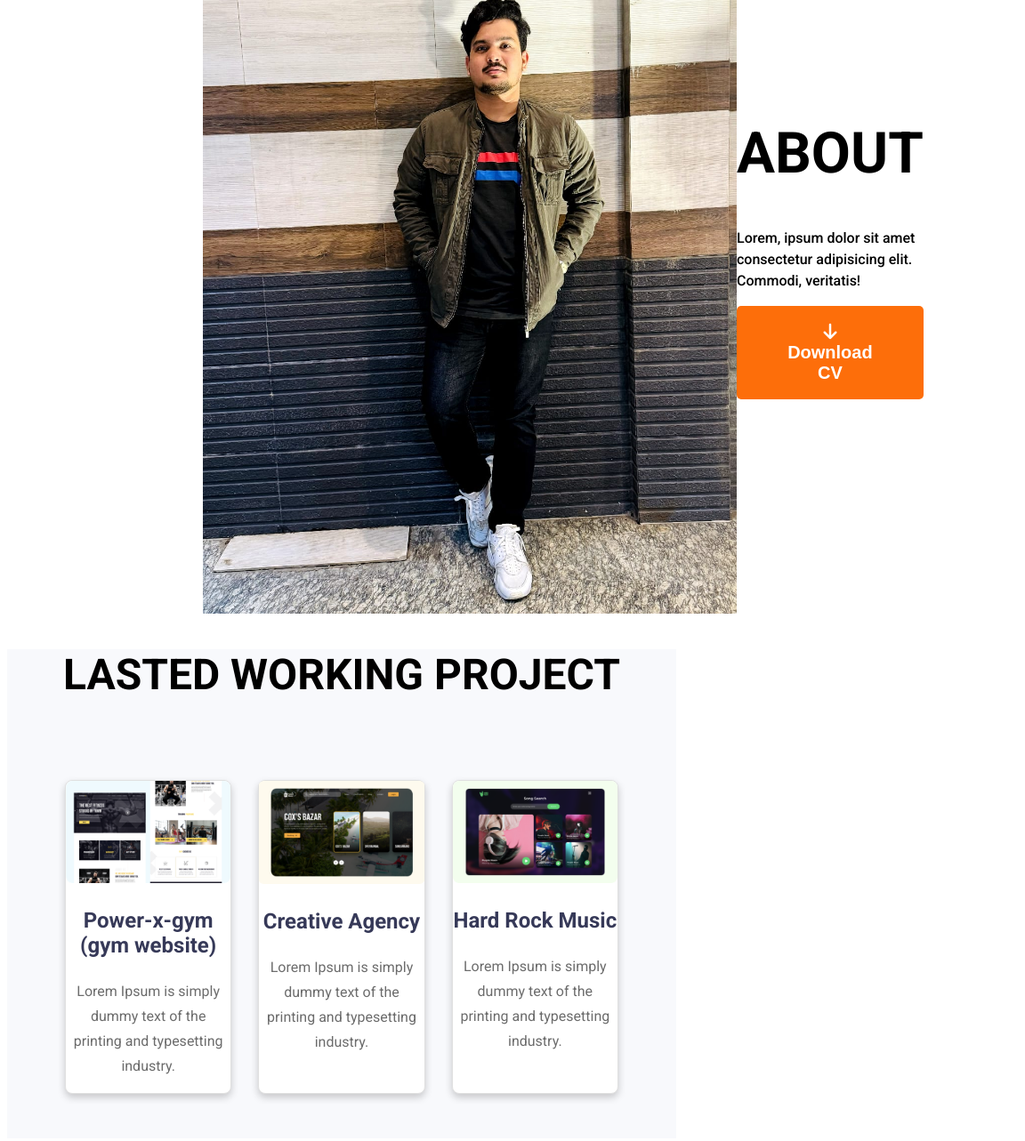
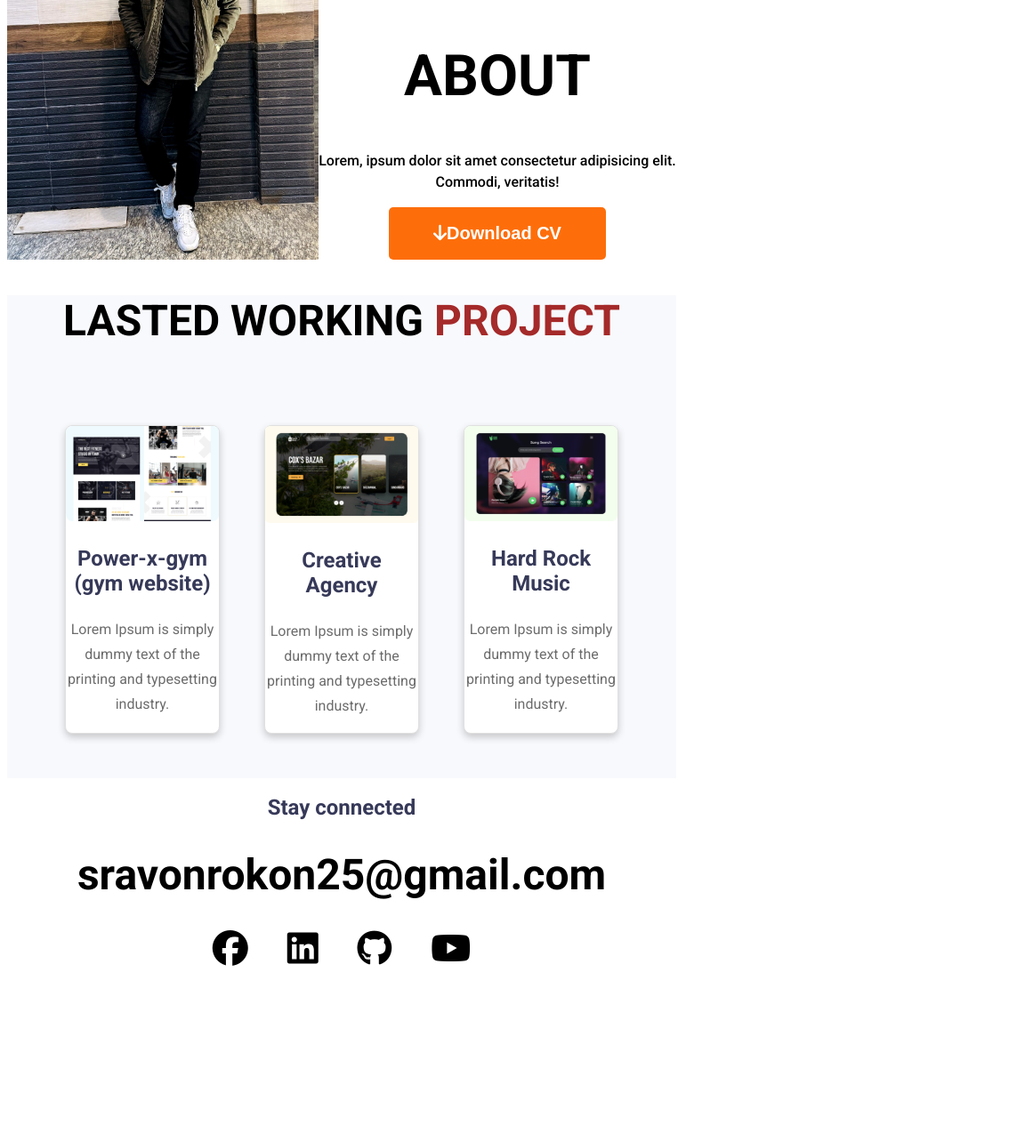
Before and after one commit to Shahinul99/personal-website-row, a plain HTML site: page index.html in a window 768 px wide. Shown: the part 774-2057 px from the top of the page at 89% size, 1152 px wide, since content can reach past the window. After the commit the page ends 1885 px from the top, so only its background shows below. Drawn offline with Linux system fonts and the light colour scheme.

Commit message:
added all code

```diff
--- a/index.html
+++ b/index.html
@@ -4,7 +4,7 @@
     <meta charset="UTF-8">
     <meta name="viewport" content="width=device-width, initial-scale=1.0">
     <title>personal-website-row</title>
-    <link rel="stylesheet" href="path/to/font-awesome/css/font-awesome.min.css">
+    <link rel="stylesheet" href="https://cdnjs.cloudflare.com/ajax/libs/font-awesome/6.6.0/css/all.min.css">
     <link rel="stylesheet" href="style.css">
 </head>
 <body class="roboto">
@@ -42,7 +42,7 @@
     <main>
         <section class="skills bg-color-two">
             <div class="skills-content">
-                <h1 class="banner-greeting-two">LASTED WORKING PROJECT</h1>
+                <h1 class="banner-greeting-two">LASTED WORKING <span class="section-title-one">PROJECT</span></h1>
                 <div class="skills-container">
                     <div class="card">
                         <img class="banner-pic-two" src="./images/./image 4.png" alt="">
@@ -70,7 +70,15 @@
         </section>
     </main>
     <footer>
+        <h2 class="section-title">Stay connected</h2>
+        <h1 class="banner-greeting-two">sravonrokon25@gmail.com</h1>
 
+        <div class="footer-content">
+            <a href="https://www.facebook.com/sravonrokon25"><i class="fa-brands fa-facebook"></i></a>
+            <a href="https://www.linkedin.com/in/shahinul-islam-5766ba203/"><i class="fa-brands fa-linkedin"></i></a>
+            <a href="https://github.com/Shahinul99"><i class="fa-brands fa-github"></i></a>
+            <a href="www.youtube.com/@assassingaming2690"><i class="fa-brands fa-youtube"></i></a>
+        </div>
     </footer>
 </body>
 </html>
--- a/style.css
+++ b/style.css
@@ -120,11 +120,8 @@ nav li a {
 
 .skills {
     text-align: center;
-    /* margin-top: 20px ; */
+    width: 100%;
 }
-/* .skills-content {
-    margin-top: 40px;
-} */
 
 .banner-greeting-two {
     font-size: 3rem ;
@@ -133,18 +130,33 @@ nav li a {
     display: flex;
     justify-content: center;
     padding: 50px;
+    gap: 20px;
+}
+.section-title-one {
+    font-size: 3rem;
+    color: brown;
 }
 .card {
     background-color: white;
     border: 1px solid #e0e0e0;
     border-radius: 8px;
-    width: 300px;
+    width: 350px;
     margin: 0 15px;
     box-shadow: 0 4px 8px rgba(0, 0, 0, 0.2);
     text-align: center;
 }
 .banner-pic-two {
     width: 100%;
+}
+
+/* footer style */
+footer {
+    text-align: center;
+}
+footer a {
+    padding: 20px 20px;
+    font-size: 40px;
+    color: inherit;
 }
 
 @media screen and (max-width:576px) {
@@ -178,5 +190,25 @@ nav li a {
     .banner-content ,.banner-content-two {
         width: 400px;
     }
+    .banner-greeting-two {
+        font-size: 2rem;
+    }
+    .card {
+        margin: 0;
+    }
 
 }
+@media screen and (min-width:576px) and (max-width:992px) {
+    .banner {
+        margin: 0;
+    }
+    .banner-two{
+        margin: 0;
+    }
+    .banner-content-two {
+        text-align: center;
+    }
+    .banner-pic {
+        width: 350px;
+    }
+}
```
